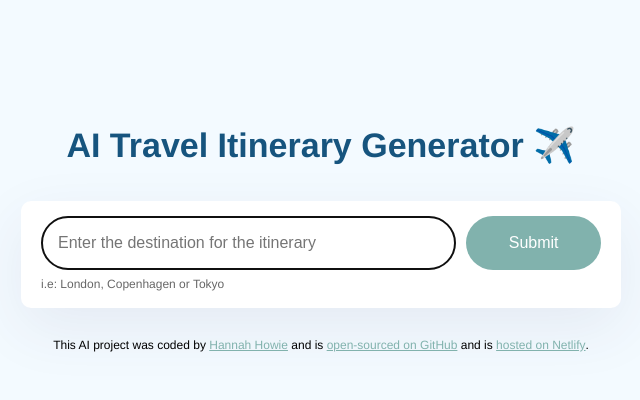
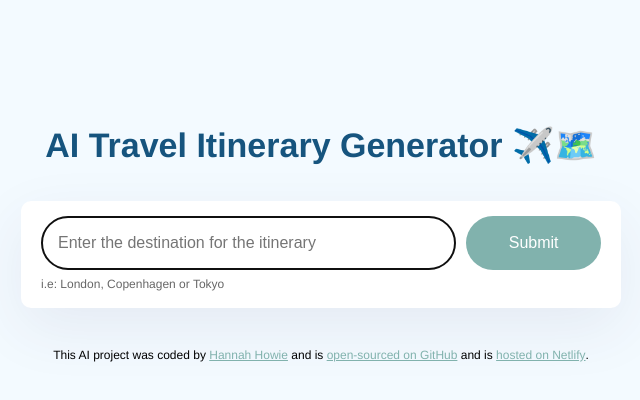
Before and after one commit to Hannah-h01/AI-Project, a plain HTML site: page index.html in a window 1280 px wide. Shown: the whole page, without its empty margins (319-959 px from the left). Drawn offline with nearby package versions, Linux system fonts and the light colour scheme.

Commit message:
Minor updates to the CSS

```diff
--- a/index.html
+++ b/index.html
@@ -11,7 +11,7 @@
   <body>
     <div class="container">
       <header>
-        <h1>AI Travel Itinerary Generator ✈️</h1>
+        <h1>AI Travel Itinerary Generator ✈️🗺️</h1>
       </header>
 
       <main>
--- a/src/style.css
+++ b/src/style.css
@@ -61,6 +61,7 @@ form {
     border: none;
     width: 150px;
     font-size: 16px;
+    font-weight: 540;
     border-radius: 50px;
     padding: 14px 24px;
 }
@@ -90,7 +91,7 @@ form {
 footer {
     text-align: center;
     font-size: 12px;
-    margin-top: 30px;
+    margin-top: 40px;
 }
 
 .generating {
```
